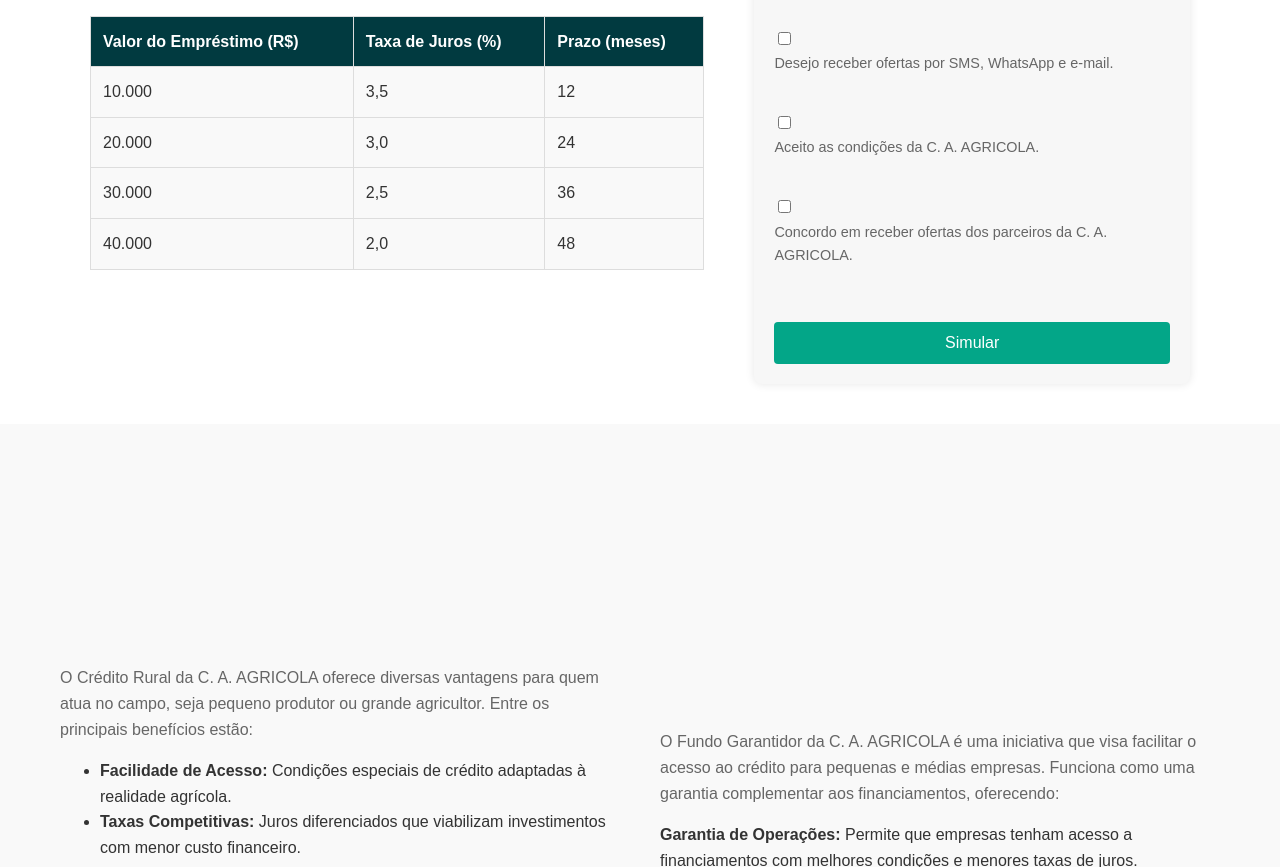
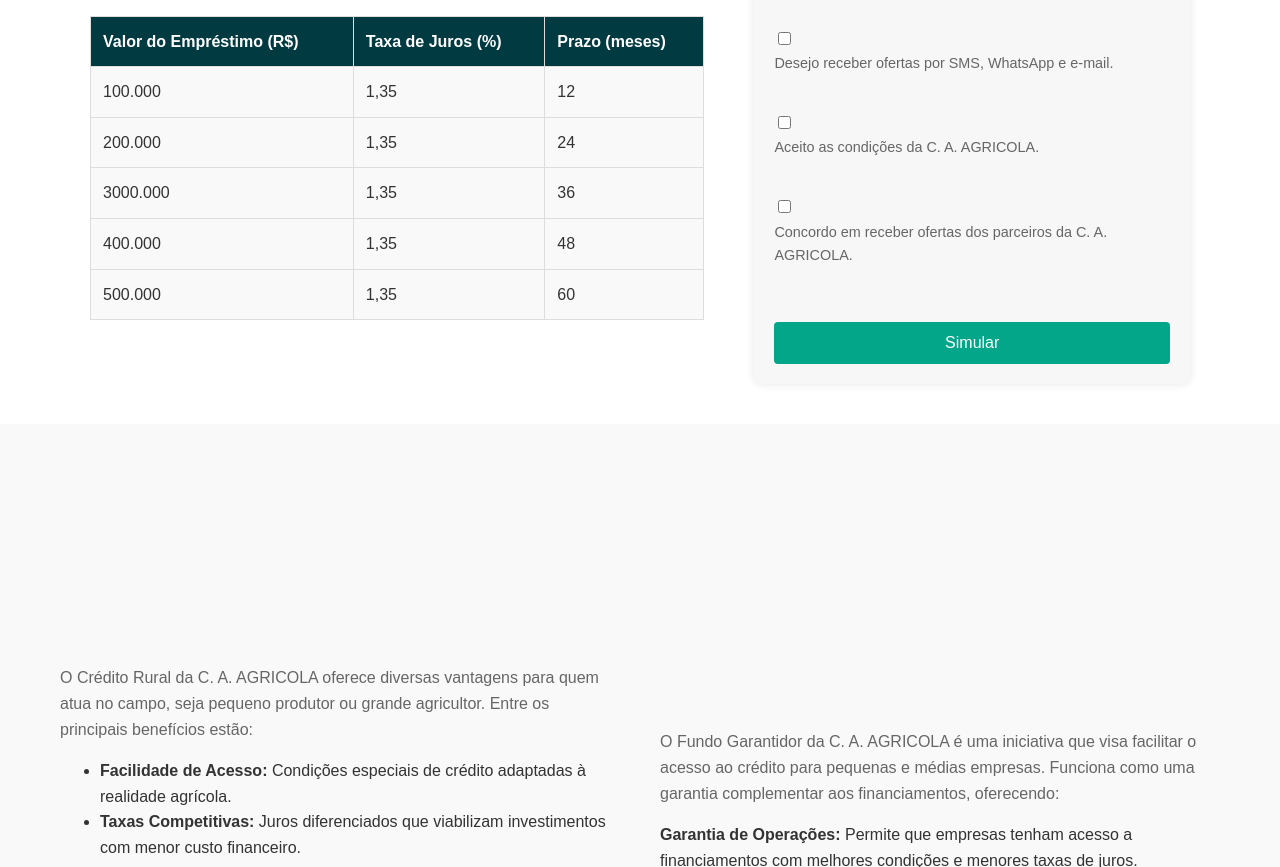
Before and after one commit to LeviJJesus/loan-simulation, a website: page public/index.html in a window 1280 px wide. Shown: the part 1306-2173 px from the top of the page. Drawn offline with Linux system fonts and the light colour scheme.

Commit message:
Atualização das taxas da tabela

```diff
--- a/public/index.html
+++ b/public/index.html
@@ -60,24 +60,29 @@
                     </thead>
                     <tbody>
                         <tr>
-                            <td>10.000</td>
-                            <td>3,5</td>
+                            <td>100.000</td>
+                            <td>1,35</td>
                             <td>12</td>
                         </tr>
                         <tr>
-                            <td>20.000</td>
-                            <td>3,0</td>
+                            <td>200.000</td>
+                            <td>1,35</td>
                             <td>24</td>
                         </tr>
                         <tr>
-                            <td>30.000</td>
-                            <td>2,5</td>
+                            <td>3000.000</td>
+                            <td>1,35</td>
                             <td>36</td>
                         </tr>
                         <tr>
-                            <td>40.000</td>
-                            <td>2,0</td>
+                            <td>400.000</td>
+                            <td>1,35</td>
                             <td>48</td>
+                        </tr>
+                        <tr>
+                            <td>500.000</td>
+                            <td>1,35</td>
+                            <td>60</td>
                         </tr>
                     </tbody>
                 </table>
```
